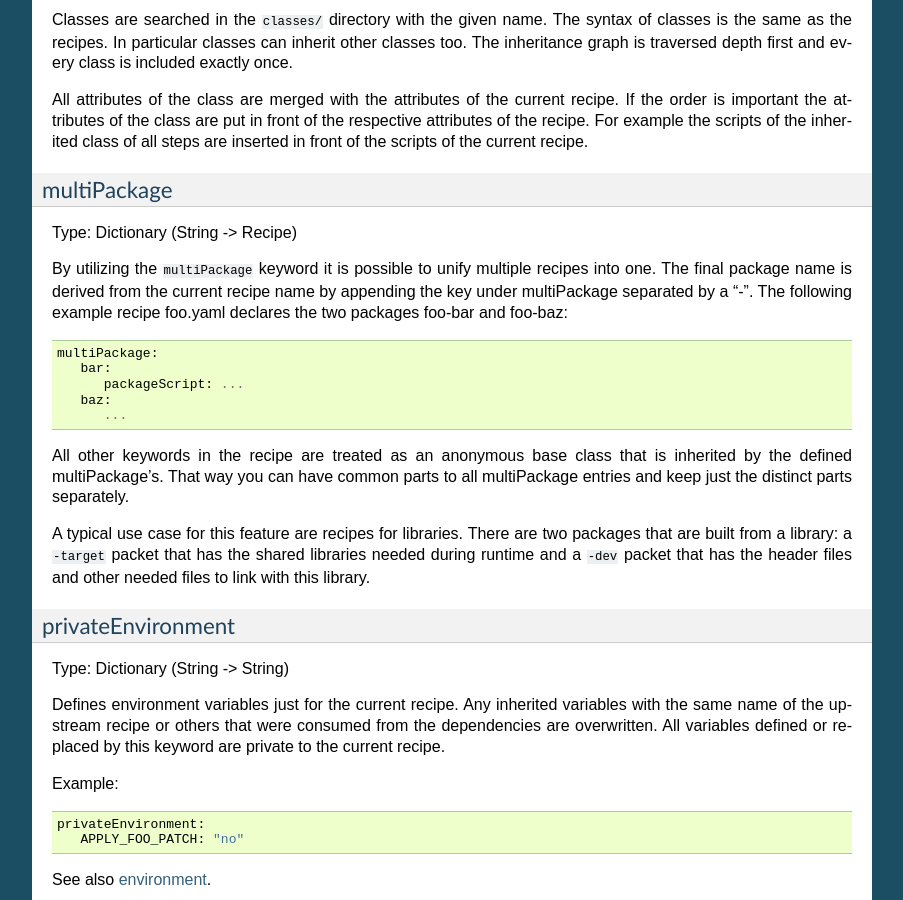
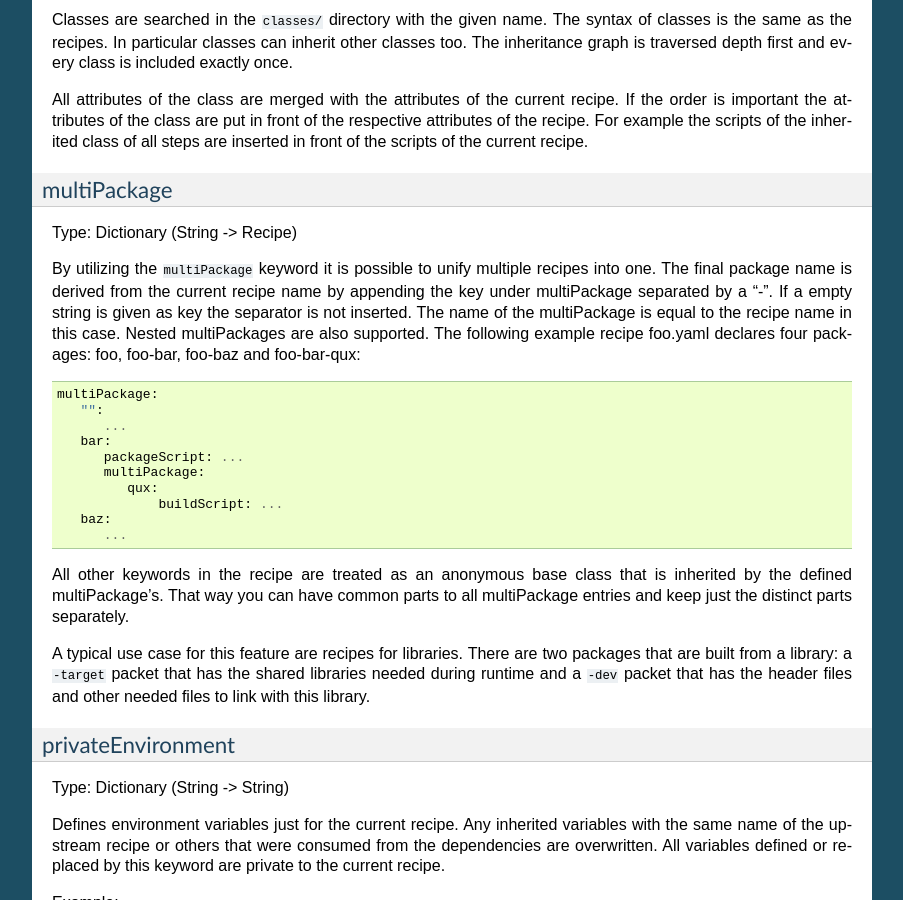
Before and after one commit to BobBuildTool/bob, a Sphinx documentation site: the page built from doc/manual/configuration.rst, in a window 1280 px wide and 900 px high, scrolled down 11681 px. Shown: the whole window, without its empty margins (198-1101 px from the left). Built offline with Sphinx 7.4.7, drawn with Linux system fonts in a browser that asks for light colours; formulas are drawn with MathJax 3; the version number could not be read and is left out.

Commit message:
doc: update multiPackage configuration

```diff
--- a/doc/manual/configuration.rst
+++ b/doc/manual/configuration.rst
@@ -756,12 +756,20 @@ Type: Dictionary (String -> Recipe)
 
 By utilizing the ``multiPackage`` keyword it is possible to unify multiple
 recipes into one. The final package name is derived from the current recipe
-name by appending the key under multiPackage separated by a "-". The following
-example recipe foo.yaml declares the two packages foo-bar and foo-baz::
+name by appending the key under multiPackage separated by a "-". If a empty
+string is given as key the separator is not inserted. The name of the multiPackage
+is equal to the recipe name in this case. Nested multiPackages are also supported.
+The following example recipe foo.yaml declares four packages: foo, foo-bar, foo-baz
+and foo-bar-qux::
 
    multiPackage:
+      "":
+         ...
       bar:
          packageScript: ...
+         multiPackage:
+            qux:
+                buildScript: ...
       baz:
          ...
 
```
